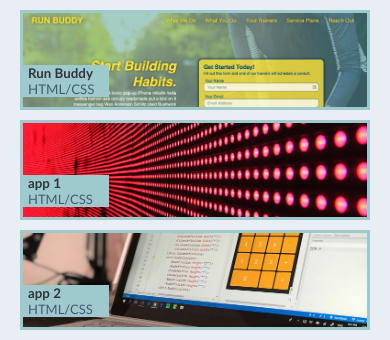
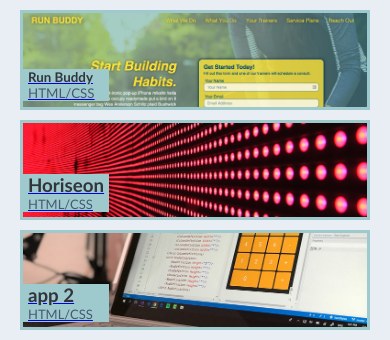
Before and after one commit to rstanbaugh/challenge-2, a plain HTML site: page index.html in a window 390 px wide. Shown: the part 724-1064 px from the top of the page. Drawn offline with Linux system fonts and the light colour scheme.

Commit message:
updaged clickable links

```diff
--- a/Assets/css/style.css
+++ b/Assets/css/style.css
@@ -186,18 +186,40 @@ header nav ul li a:hover {
     height: 100px;
     background-size: cover;
     border: var(--line-thickness) solid var(--header-primary);
+}
 
+.app:hover {
+    filter: brightness(120%);
 }
+
+
 #featured {
     background-image: url("../images/02-run-buddy.jpg");
     background-position: 0 5%;
     height: 200px;
     width: 100%;
+
+
+}
+.app-link {
+
+    height: 100%;
+    z-index: 2;
+    /* border: red solid; */
 }
 
 #app-1 {
     background-image: url("../images/02-portfolio-1.jpg");
     background-position: center;
+}
+
+.app-link {
+    /* position: absolute; */
+    width: 100%;
+    height: 100%;
+    /* top: 0; */
+    /* left: 0; */
+    z-index: 1;
 }
 
 #app-2 {
@@ -215,21 +237,31 @@ header nav ul li a:hover {
     background-position: center;
 }
 
-.app h3 {
+.app#featured h3 {
     position: relative;
+    top: 75%;
+    width: 15%;
+}
+
+.app#featured p {
+    position: relative;
+    top: 75%;
+    width: 15%;
+}
+
+
+.app a h3 {
+    position: relative;
+    top: 55%;
     background-color: var(--header-primary);
     color: var(--header-secondary);
     width: 25%;
     padding-left: 5px;
 }
 
-.app#featured h3 {
-    width: 15%;
-}
-
-
-.app p {
+.app a p {
     position: relative;
+    top: 55%;
     margin-bottom: 10px;
     background-color: var(--header-primary);
     color: var(--font-color);
@@ -238,9 +270,7 @@ header nav ul li a:hover {
     padding-left: 5px;
 }
 
-.app#featured p {
-    width: 15%;
-}
+
 /* end work section */
 
 
@@ -438,11 +468,13 @@ header nav ul li a:hover {
     }
 
     .app#featured h3 {
+        top: 60%;
         width: 25%;
         font-size: smaller;
     }
 
-    .app#featured p {
+    .app#featured a p {
+        top: 60%;
         width: 25%;
         font-size: smaller;
     }
@@ -451,8 +483,8 @@ header nav ul li a:hover {
         width: auto;
     }
 
-    .app h3, p {
-        font-size: smaller;
+    .app a h3, p {
+        font-size: smallest;
     }
 
     /* end work section */
--- a/index.html
+++ b/index.html
@@ -70,29 +70,38 @@
 
             <div class="right-side">
                 <div id="featured" class="app">
+                    <a href="https://lernantino.github.io/run-buddy/" alt="Runbuddy Application" class="app-link">
                     <h3>Run Buddy</h3>
                     <p>HTML/CSS</p>
+                    </a>
                 </div>
 
                 <div id="app-1" class="app">
-                    <h3>app 1</h3>
+                    <a href="https://rstanbaugh.github.io/challenge-1/" alt="Horiseon Homepage Link" class="app-link">
+                    <h3>Horiseon</h3>
                     <p>HTML/CSS</p>
-
+                    </a>
                 </div>
 
                 <div id="app-2" class="app">
+                    <a href="#" alt="Placeholder Link" class="app-link">
                         <h3>app 2</h3>
                         <p>HTML/CSS</p>
+                    </a>
                 </div>
 
                 <div id="app-3" class="app">
+                    <a href="#" alt="Placeholder Link" class="app-link">
                         <h3>app 3</h3>
                         <p>HTML/CSS</p>
+                    </a>
                 </div>
 
                 <div id="app-4" class="app">
+                    <a href="#" alt="Placeholder Link" class="app-link">
                         <h3>app 4</h3>
                         <p>HTML/CSS</p>
+                    </a>
                 </div>
 
 
```
Lines whose indentation alone changed are shown as unchanged.
